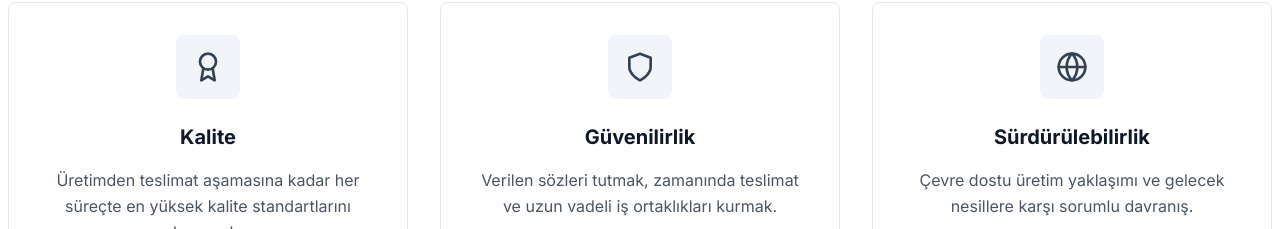
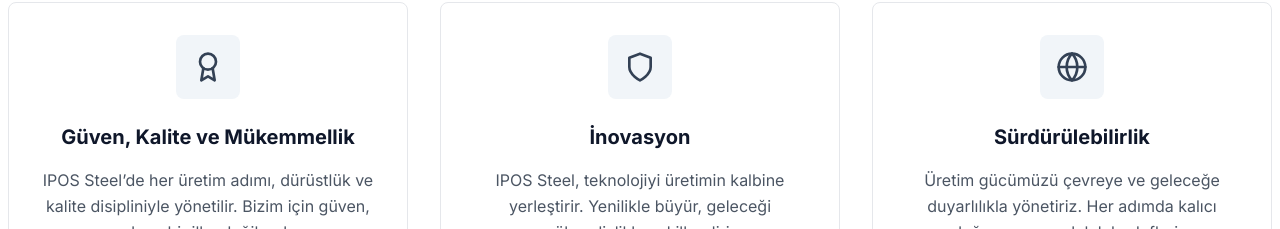
Before and after one commit to sercankantar/ipos-steel, a Next.js app: page /hakkimizda in a window 1280 px wide. Shown: the part 723-952 px from the top of the page. Built offline with nearby package versions, Linux system fonts and the light colour scheme; no server answers; the database is empty.

Commit message:
logo-kurumsal-yazi

```diff
--- a/src/app/hakkimizda/page.tsx
+++ b/src/app/hakkimizda/page.tsx
@@ -96,9 +96,10 @@ export default async function HakkimizdaPage() {
               <div className="w-16 h-16 bg-slate-100 rounded-lg flex items-center justify-center mx-auto mb-6">
                 <Award className="h-8 w-8 text-slate-700" />
               </div>
-              <h3 className="font-neuropol text-xl font-bold text-slate-900 mb-4">Kalite</h3>
+              <h3 className="font-neuropol text-xl font-bold text-slate-900 mb-4">Güven, Kalite ve Mükemmellik</h3>
               <p className="text-gray-600 leading-relaxed">
-                Üretimden teslimat aşamasına kadar her süreçte en yüksek kalite standartlarını korumak.
+              IPOS Steel’de her üretim adımı, dürüstlük ve kalite disipliniyle yönetilir.
+              Bizim için güven, sadece bir ilke değil — her işimizin temelidir.
               </p>
             </div>
 
@@ -107,9 +108,10 @@ export default async function HakkimizdaPage() {
               <div className="w-16 h-16 bg-slate-100 rounded-lg flex items-center justify-center mx-auto mb-6">
                 <Shield className="h-8 w-8 text-slate-700" />
               </div>
-              <h3 className="font-neuropol text-xl font-bold text-slate-900 mb-4">Güvenilirlik</h3>
+              <h3 className="font-neuropol text-xl font-bold text-slate-900 mb-4">İnovasyon</h3>
               <p className="text-gray-600 leading-relaxed">
-                Verilen sözleri tutmak, zamanında teslimat ve uzun vadeli iş ortaklıkları kurmak.
+              IPOS Steel, teknolojiyi üretimin kalbine yerleştirir.
+              Yenilikle büyür, geleceği mühendislikle şekillendirir.
               </p>
             </div>
 
@@ -120,7 +122,8 @@ export default async function HakkimizdaPage() {
               </div>
               <h3 className="font-neuropol text-xl font-bold text-slate-900 mb-4">Sürdürülebilirlik</h3>
               <p className="text-gray-600 leading-relaxed">
-                Çevre dostu üretim yaklaşımı ve gelecek nesillere karşı sorumlu davranış.
+              Üretim gücümüzü çevreye ve geleceğe duyarlılıkla yönetiriz.
+              Her adımda kalıcı değer ve sorumluluk hedefleriz.
               </p>
             </div>
           </div>
```
Also changed, not shown: public/logoipos.svg.
